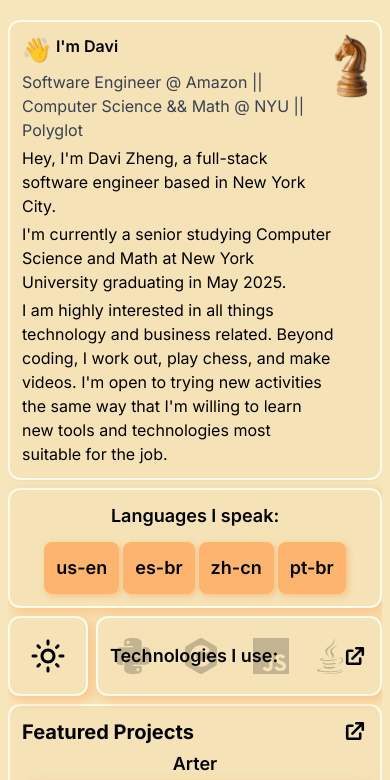
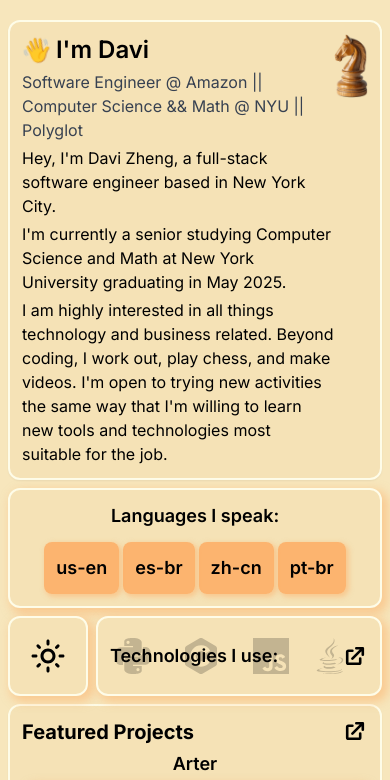
Before and after one commit to DaviZCodes/my-website-bento, a Next.js app: page / in a window 390 px wide. Shown: the top 780 px of the page. Built offline with nearby package versions, Linux system fonts and the light colour scheme; no server answers.

Commit message:
mobile phone screen responsiveness fixes

```diff
--- a/src/app/components/Header.tsx
+++ b/src/app/components/Header.tsx
@@ -18,8 +18,8 @@ export default function Header() {
       currentLanguage === "es-br" ||
       currentLanguage === "pt" ||
       currentLanguage === "pt-br"
-      ? "lg:text-3xl xl:text-xl 2xl:text-2xl"
-      : "lg:text-5xl xl:text-2xl 2xl:text-3xl";
+      ? "text-2xl lg:text-3xl xl:text-xl 2xl:text-2xl"
+      : "text-2xl lg:text-5xl xl:text-2xl 2xl:text-3xl";
   };
 
   const getTextSizeSubheading = () => {
@@ -89,7 +89,7 @@ export default function Header() {
         {/* Knight or King */}
 
         {theme === "light" ? (
-          <div className="h-16 flex md:w-auto md:h-60 lg:h-72 2xl:h-72 flex-shrink-0">
+          <div className="h-16 flex md:w-auto sm:h-32 md:h-60 lg:h-72 2xl:h-72 flex-shrink-0">
             <Image
               src={WoodenKnight}
               width={0}
@@ -101,7 +101,7 @@ export default function Header() {
             />
           </div>
         ) : (
-          <div className="h-16 w-auto md:h-60 lg:h-72 2xl:h-72 flex-shrink-0">
+          <div className="h-16 w-auto sm:h-32 md:h-60 lg:h-72 2xl:h-72 flex-shrink-0">
             <Image
               src={GoldenKing}
               width={0}
--- a/src/app/page.tsx
+++ b/src/app/page.tsx
@@ -12,7 +12,7 @@ import Footer from "./components/Footer";
 const Home = () => {
   return (
     <div
-      className="xl:h-screen bg-[#f7e6bc] flex justify-center overflow-hidden
+      className="min-h-screen bg-[#f7e6bc] flex justify-center
     dark:bg-[#0d1c2b] p-2
     lg:px-12 xl:px-32 2xl:px-60 lg:py-3 xl:py-6 2xl:py-12 lg:gap-2 2xl:gap-3"
     >
@@ -51,7 +51,7 @@ const Home = () => {
       </div>
 
       {/* For screens lg and below */}
-      <div className="lg:flex xl:hidden h-screen w-full flex-col py-3 gap-2 overflow-y-auto">
+      <div className="lg:flex xl:hidden w-full flex-col py-3 gap-2">
         <Header />
         <div className="flex flex-col justify-between w-full gap-2">
           <div className="flex gap-2">
```
